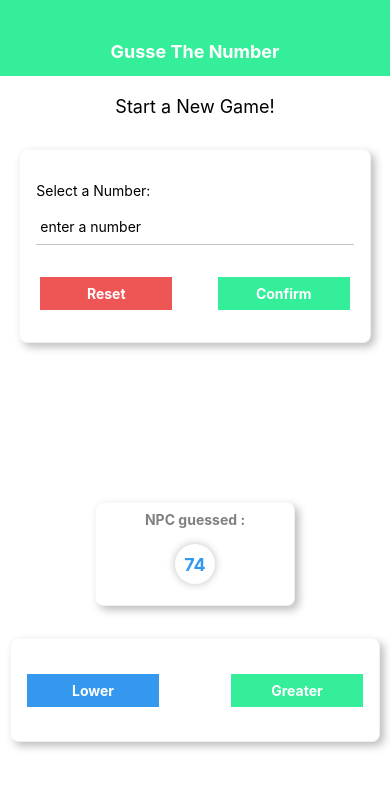
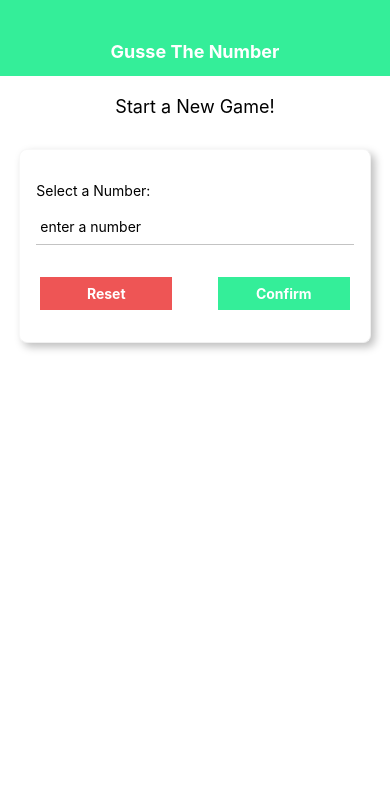
Before and after one commit to AlineJo/GuessNumber, a React Native app: screen / in a window 390 px wide. Shown: the top 788 px of the page. Built offline with nearby package versions, Linux system fonts and the light colour scheme.

Commit message:
#App: useState for userChosenNumber,  startGameHandler, swap current screen!

```diff
--- a/App.js
+++ b/App.js
@@ -1,15 +1,27 @@
-import React from 'react';
+import React, { useState } from 'react';
 import { StyleSheet, Text, View } from 'react-native';
 import Header from './Componenets/Header';
 import FirstScreen from './Screens/FirstScreen';
 import GameScreen from './Screens/GameScreen';
 
 export default function App() {
+
+  const [userNumber, setUserNumber] = useState()
+
+  const startGameHandler = (chosenNumber) => {
+    setUserNumber(chosenNumber)
+  }
+
+  let currentScreenContent = <FirstScreen  onStartGamePressed={startGameHandler}/>
+
+   if(userNumber){
+     currentScreenContent = <GameScreen   onNPCGuessCorrect={startGameHandler} chosenNumber={userNumber}/>
+   }
+
   return (
     <View style={styles.root}>
       <Header title="Gusse The Number" />
-      <FirstScreen />
-      <GameScreen />
+      {currentScreenContent}
     </View>
   );
 }
```
